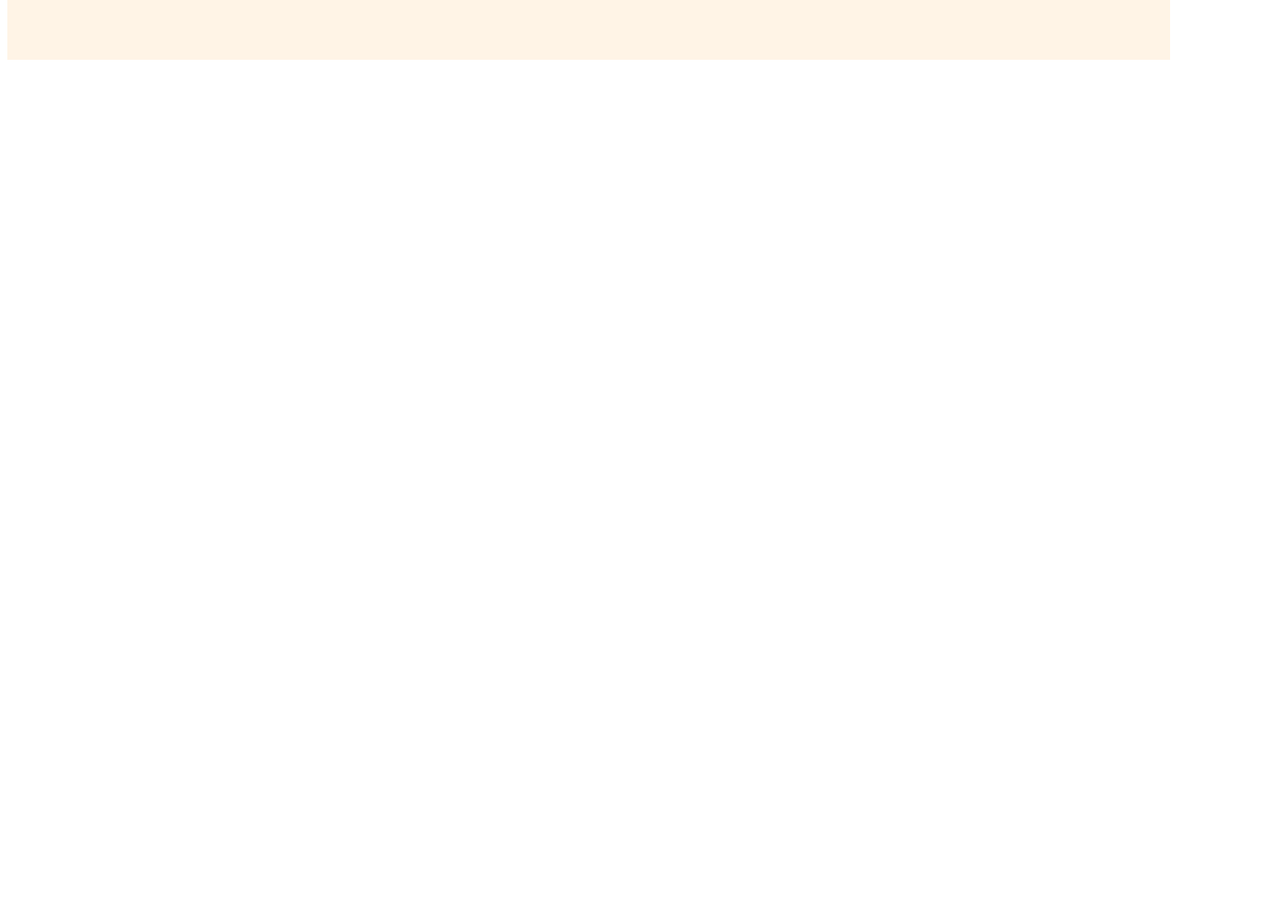
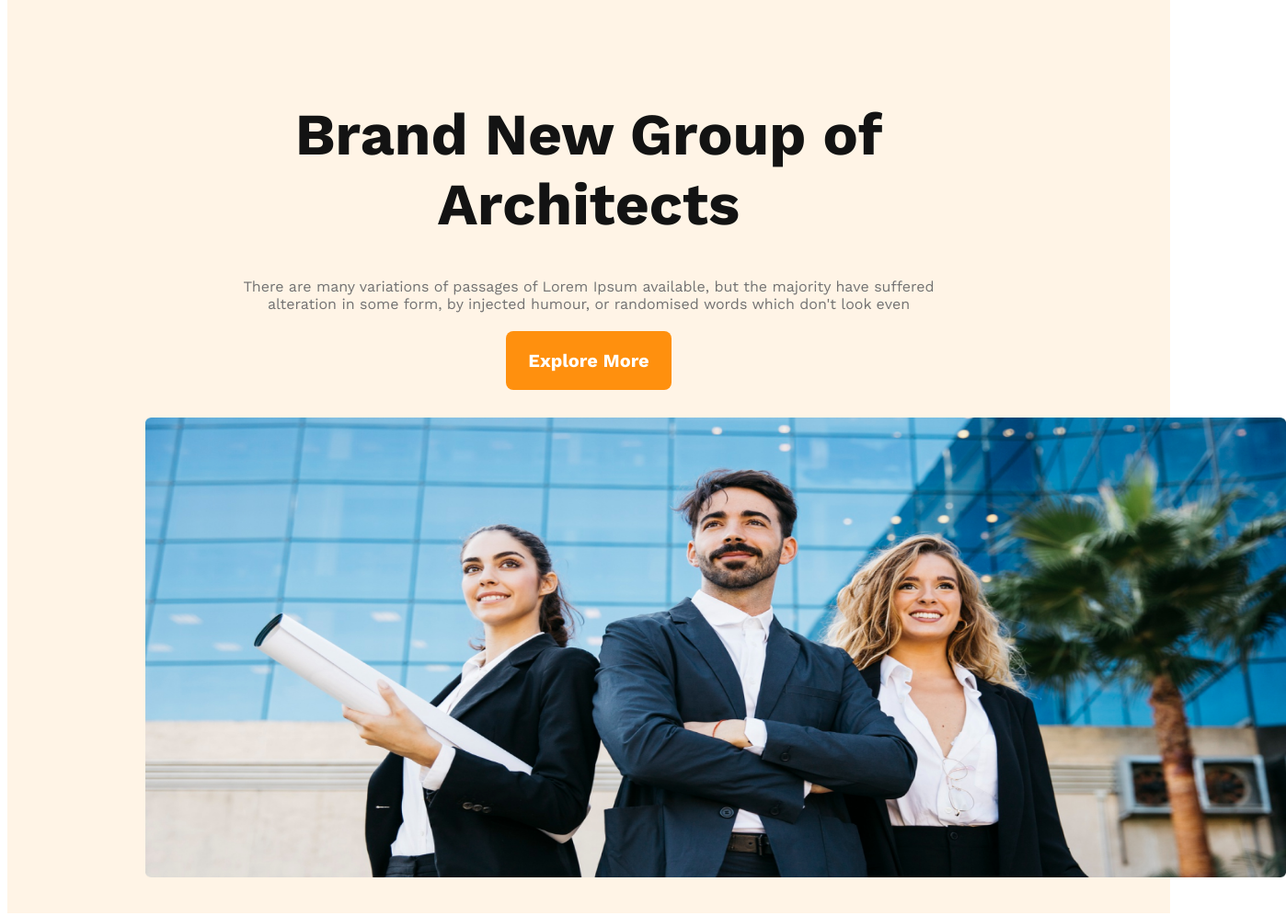
Before and after one commit to Clement-Lotus-Mollick/architects-website, a plain HTML site: page index.html in a window 1280 px wide. Shown: the part 171-1167 px from the top of the page at 92% size, 1398 px wide, since content can reach past the window. Before the commit the page ends 800 px from the top, so only its background shows below. Drawn offline with nearby package versions, Linux system fonts and the light colour scheme.

Commit message:
first part almost done

```diff
--- a/index.html
+++ b/index.html
@@ -18,6 +18,16 @@
                 <li> <a href="">Login</a> </li>
             </ul>
         </nav>
+        <!-- banner part  -->
+        <div class="banner-section">
+            <div class="banner-text">
+                <h1 class="banner-ttl">Brand New Group of Architects</h1>
+                <p class="banner-para">There are many variations of passages of Lorem Ipsum available, but the majority have suffered alteration in some form, by injected humour, or randomised words which don't look even</p>
+                <div class="btn-align"><button class="bttn-pr">Explore More</button></div>
+            </div>
+
+            <div class="img-align" > <img src="images/banner.png" class="banner-img" alt=""> </div>
+        </div>
     </header>
    <!-- starting main part  -->
     <main>
--- a/stylesarc/stylearct.css
+++ b/stylesarc/stylearct.css
@@ -46,3 +46,55 @@ font-size: 45px;
 font-weight: 700;
 
  }
+
+ /* banner style  */
+
+ .banner-text{
+    max-width: 800px;
+    text-align: center;
+    margin: 0 auto;
+ }
+
+ .banner-ttl{
+    color:#131313;
+font-size: 64px;
+font-style: normal;
+font-weight: 700;
+}
+
+.banner-para{
+    color: #727272;
+font-size: 16px;
+font-style: normal;
+font-weight: 400;
+}
+
+.bttn-pr{
+    width: 180px;
+height: 64px;
+border-radius: 8px;
+background: #FF900E;
+
+color: #FFF;
+text-align: center;
+font-size: 20px;
+font-style: normal;
+font-weight: 600;
+border: 0;
+}
+
+.btn-align{
+    margin-top: 20px;
+    margin-bottom: 30px;
+}
+
+/* banner img  */
+
+   .banner-img{
+    width: 1240px;
+height: 500px;
+flex-shrink: 0;
+margin-left: 150px;
+/* margin-right: 150px;  */
+margin-bottom: 35px;
+   }
```
